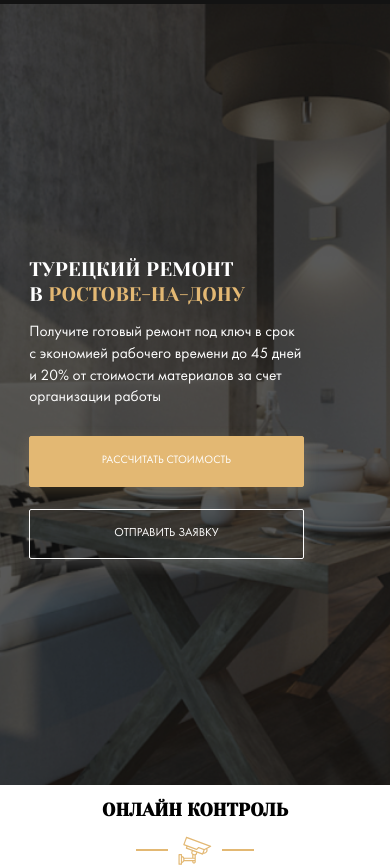
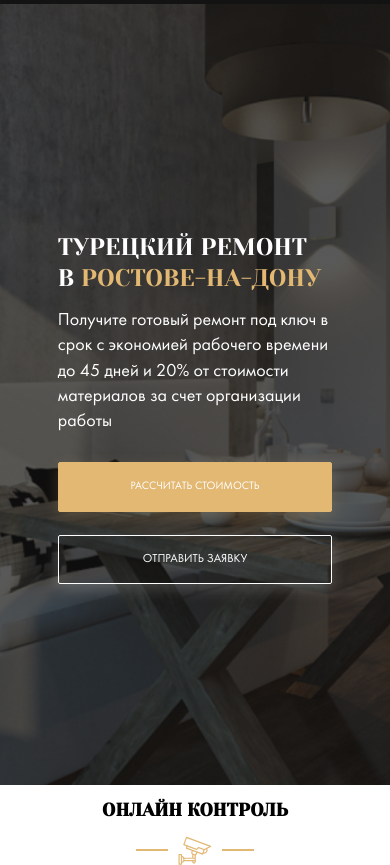
Before and after one commit to ranyn777/repair-design, a website: page index.html in a window 390 px wide. Shown: the part 59-924 px from the top of the page. Drawn offline with Linux system fonts and the light colour scheme; files whose address does not match are found by name.

Commit message:
feat: add favicon and fix media in header and hero

```diff
--- a/index.html
+++ b/index.html
@@ -3,6 +3,7 @@
 <head>
     <meta charset="UTF-8">
     <meta name="viewport" content="width=device-width, initial-scale=1.0">
+    <link rel="shortcut icon" href="img/favicon.ico" type="image/x-icon">
     <link href="https://fonts.googleapis.com/css2?family=Yeseva+One&display=swap" rel="stylesheet">
     <link rel="stylesheet" href="css/style.css">
     <title>Repair Design</title>
--- a/sass/_media.sass
+++ b/sass/_media.sass
@@ -4,7 +4,7 @@
     .nav
         &__item
             margin-right: 1rem
-@media screen and ( max-width: 992px )
+@media screen and ( max-width: 995px )
     .nav
         display: none
     .hero
@@ -21,15 +21,19 @@
         &__button
             display: none
     .title
-        font-size: 1.64rem
+        font-size: 2rem
+        &--primary
+               font-size: 2rem
     .hero
+        &__content
+            margin: auto
         &__scroll-down
             display: none
         &__content
             max-width: 22.86rem
         &__text
             margin-bottom: 2.28rem
-            font-size: 1.29rem
+            font-size: 1.5rem
         &__button-1
             display: block
             min-width: 22.86rem
@@ -37,10 +41,8 @@
         &__button-2
             display: block
             min-width: 22.86rem
-    .title
-        &--primary
-               font-size: 1.64rem
-@media screen and ( max-width: 520px )
+
+@media screen and ( max-width: 580px )
     .hero
         &__scroll-down
             display: none
--- a/sass/templates/_header.sass
+++ b/sass/templates/_header.sass
@@ -32,5 +32,8 @@
 .contacts
     &__phone
         margin-right: 45px
+        &:hover
+            color: $light
+
     &__button
         padding: 11px 23px
```
Also changed, not shown: css/style.css, img/favicon.ico (added).
